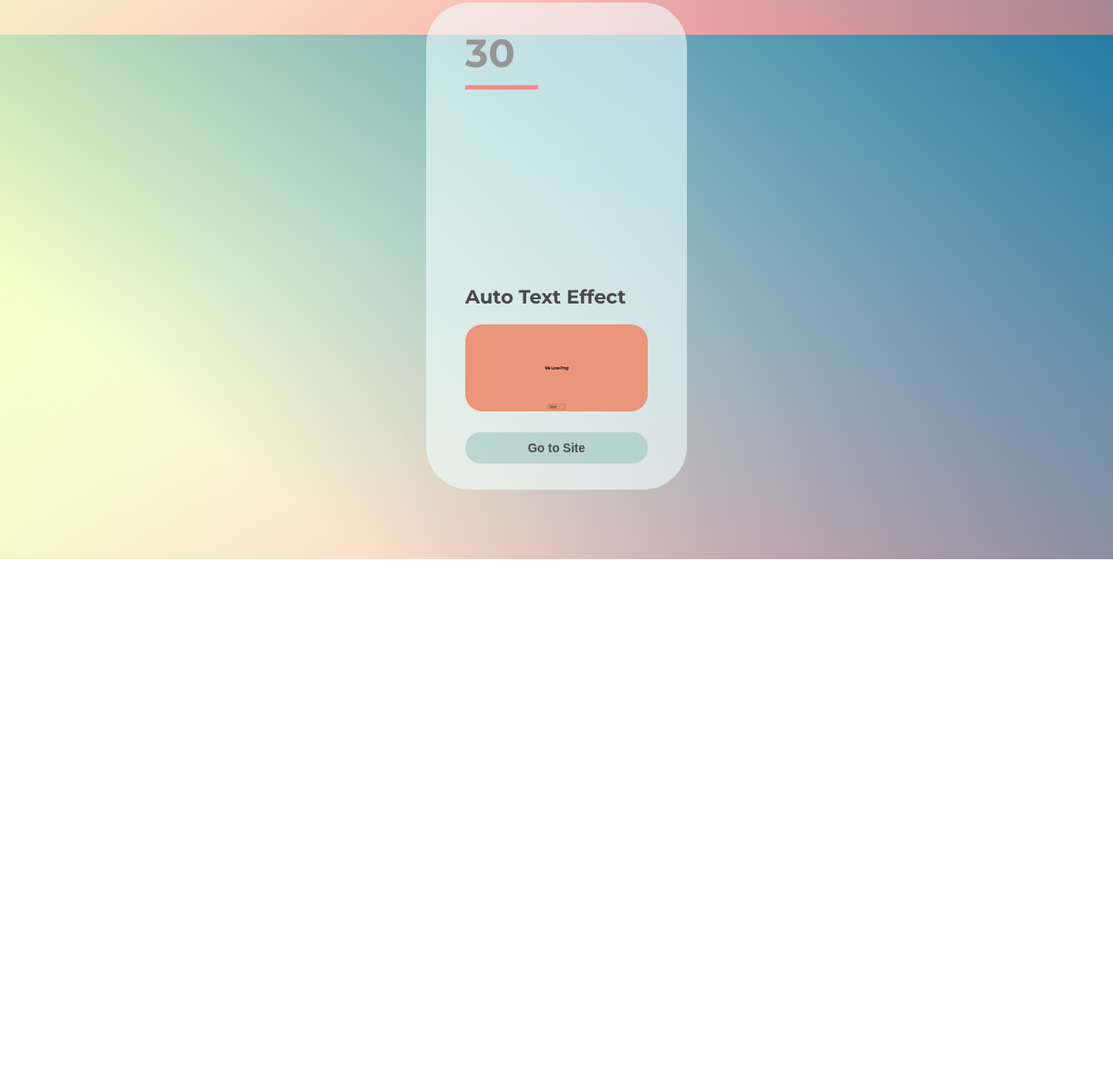
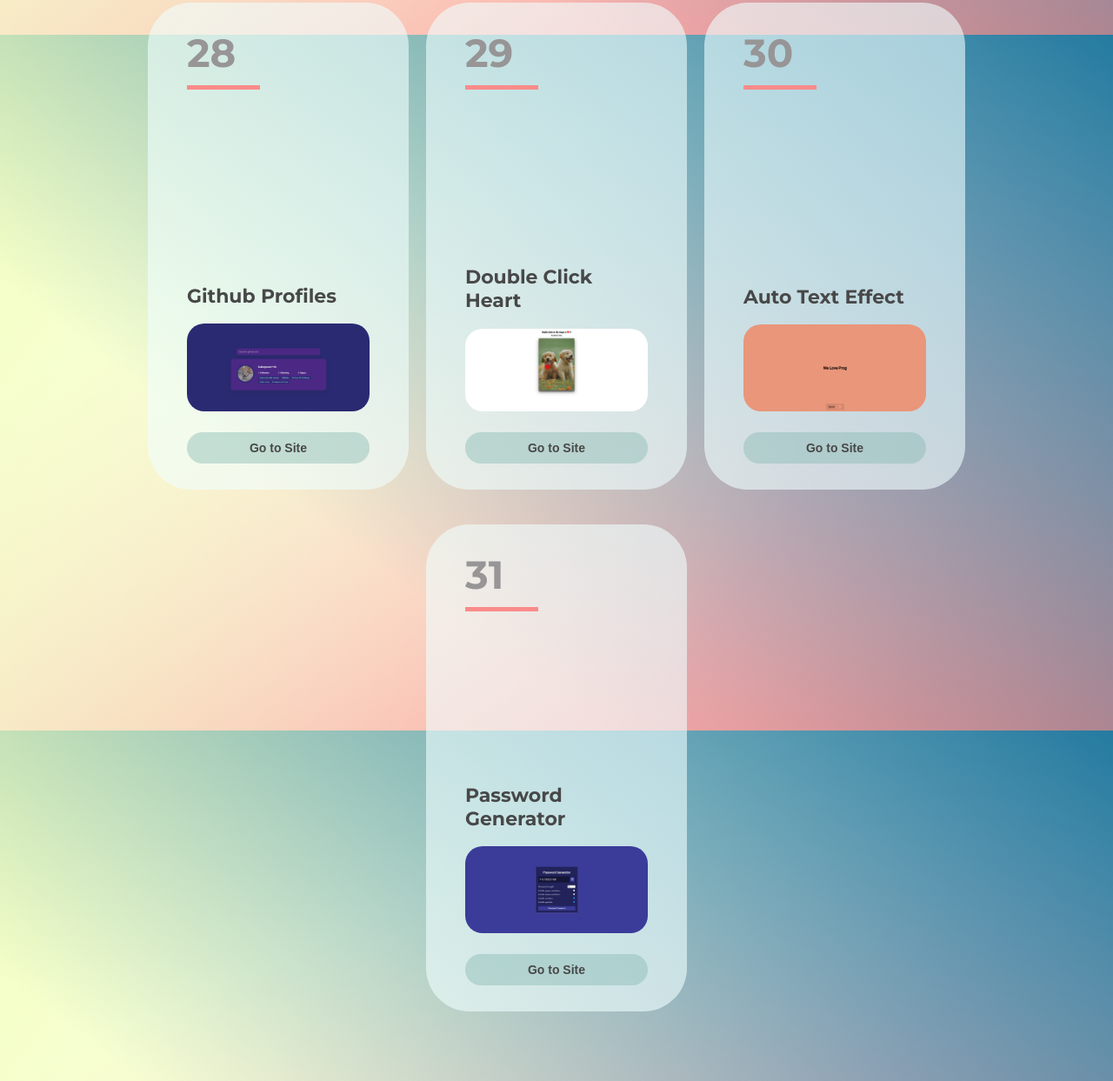
Before and after one commit to katayoon-rb/50-Projects-In-50-Days, a plain HTML site: page index.html in a window 1280 px wide. Shown: the part 5560-6803 px from the top of the page at 87% size. Before the commit the page ends 6203 px from the top, so only its background shows below. Drawn offline with Linux system fonts and the light colour scheme.

Commit message:
Update index.html

```diff
--- a/index.html
+++ b/index.html
@@ -411,33 +411,33 @@
             </div>
 
             <div>
-<!--                  <div class="project">
+                 <div class="project">
                     <div>
                         <h1>28</h1>
                         <div class="line"></div>
                     </div>
                     <div>
-                        <h2 class="name"></h2>
-                        <img alt="project 28 image" src="/Screen.jpg" />
-                        <a href="/index.html">
+                        <h2 class="name">Github Profiles</h2>
+                        <img alt="project 28 image" src="28 Github Profiles/Screen.jpg" />
+                        <a href="28 Github Profiles/index.html">
                             <button type="button">Go to Site</button>
                         </a>
                     </div>
-                </div> -->
+                </div>
 
-<!--                  <div class="project">
+                 <div class="project">
                     <div>
                         <h1>29</h1>
                         <div class="line"></div>
                     </div>
                     <div>
-                        <h2 class="name"></h2>
-                        <img alt="project 29 image" src="/Screen.jpg" />
-                        <a href="/index.html">
+                        <h2 class="name">Double Click Heart</h2>
+                        <img alt="project 29 image" src="29 Double Click Heart/Screen.jpg" />
+                        <a href="29 Double Click Heart/index.html">
                             <button type="button">Go to Site</button>
                         </a>
                     </div>
-                </div> -->
+                </div>
 
                  <div class="project">
                     <div>
@@ -454,6 +454,50 @@
                 </div>
             </div>
 
+            <div>
+                 <div class="project">
+                    <div>
+                        <h1>31</h1>
+                        <div class="line"></div>
+                    </div>
+                    <div>
+                        <h2 class="name">Password Generator</h2>
+                        <img alt="project 31 image" src="31 Password Generator/Screen.jpg" />
+                        <a href="31 Password Generator/index.html">
+                            <button type="button">Go to Site</button>
+                        </a>
+                    </div>
+                </div>
+
+<!--                  <div class="project">
+                    <div>
+                        <h1>32</h1>
+                        <div class="line"></div>
+                    </div>
+                    <div>
+                        <h2 class="name"></h2>
+                        <img alt="project 32 image" src="/Screen.jpg" />
+                        <a href="/index.html">
+                            <button type="button">Go to Site</button>
+                        </a>
+                    </div>
+                </div> -->
+
+<!--                  <div class="project">
+                    <div>
+                        <h1>33</h1>
+                        <div class="line"></div>
+                    </div>
+                    <div>
+                        <h2 class="name"></h2>
+                        <img alt="project 33 image" src="/Screen.jpg" />
+                        <a href="/index.html">
+                            <button type="button">Go to Site</button>
+                        </a>
+                    </div>
+                </div> -->
+            </div>
+
         </div>
     </body>
 </html>
```
